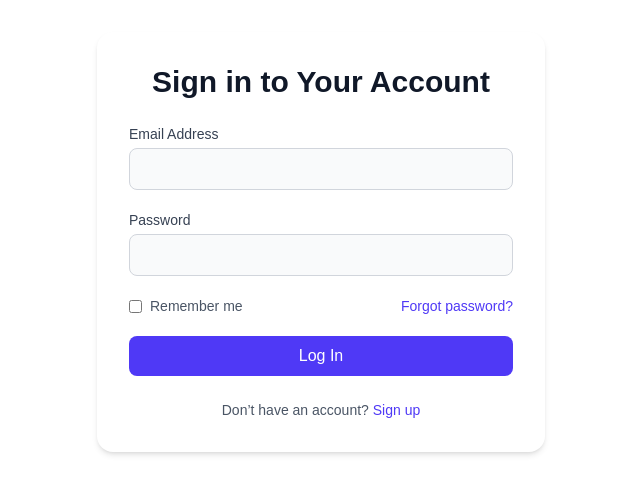
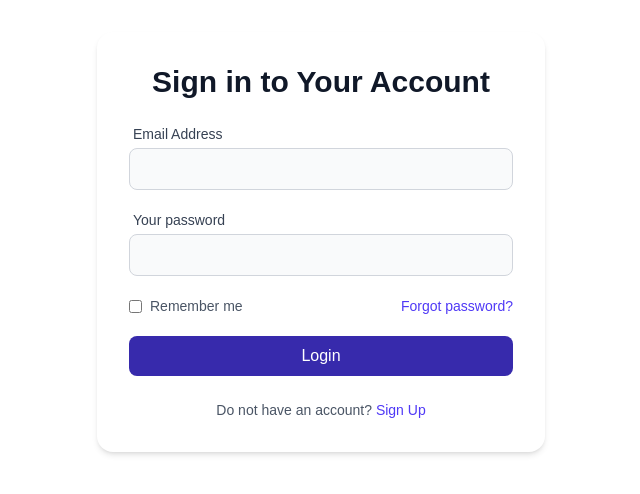
Before and after one commit to Anoop-Rajoriya/next-auth, a Next.js app: page /login in a window 1280 px wide. Shown: the top 494 px of the page, without its empty margins (319-959 px from the left). Built offline with nearby package versions, Linux system fonts and the light colour scheme.

Commit message:
Add Login Form Ui

```diff
--- a/src/app/(site)/login/page.js
+++ b/src/app/(site)/login/page.js
@@ -1,51 +1,67 @@
+"use client";
+
 import Link from "next/link";
-import React from "react";
+import React, { useState, useEffect } from "react";
+import Input from "@/components/Input";
+import FormButton from "@/components/FormButton";
 
 function page() {
+  const [user, setUser] = useState({
+    email: "",
+    password: "",
+  });
+  const [errors, setErrors] = useState({
+    email: null,
+    password: null,
+  });
+  const [error, setError] = useState(null);
+  const [formState, setFormState] = useState("disable");
+
+  const onInput = (name, value) =>
+    setUser((pre) => ({ ...pre, [name]: value }));
+
+  function onSubmit(event) {
+    event.preventDefault();
+  }
+
+  useEffect(
+    function () {
+      const isReadyToSignUp =
+        user.email.trim().length && user.password.trim().length;
+
+      if (isReadyToSignUp) {
+        setFormState("enable");
+        setErrors({ name: null, email: null, password: null });
+        setError(null);
+      }
+    },
+    [user]
+  );
+
   return (
     <div className="w-full max-w-md p-8 bg-white dark:bg-gray-900 rounded-2xl shadow-md mx-auto my-8">
-      {/* Title */}
       <h2 className="text-3xl font-bold text-center text-gray-900 dark:text-white mb-6">
         Sign in to Your Account
       </h2>
 
-      {/* Form */}
-      <form className="space-y-5">
-        {/* Email */}
-        <div>
-          <label
-            htmlFor="email"
-            className="block text-sm font-medium text-gray-700 dark:text-gray-300"
-          >
-            Email Address
-          </label>
-          <input
-            id="email"
-            name="email"
-            type="email"
-            required
-            className="mt-1 block w-full px-4 py-2 rounded-lg border border-gray-300 dark:border-gray-700 bg-gray-50 dark:bg-gray-800 text-gray-900 dark:text-gray-100 focus:ring-2 focus:ring-indigo-500 focus:outline-none"
-          />
-        </div>
+      <form onSubmit={onSubmit} className="space-y-5">
+        <Input
+          type="email"
+          name="email"
+          label="Email Address"
+          value={user.email}
+          onChange={onInput}
+          error={errors.email}
+        />
+        <Input
+          type="password"
+          name="password"
+          label="Your password"
+          value={user.password}
+          onChange={onInput}
+          error={errors.email}
+        />
 
-        {/* Password */}
-        <div>
-          <label
-            htmlFor="password"
-            className="block text-sm font-medium text-gray-700 dark:text-gray-300"
-          >
-            Password
-          </label>
-          <input
-            id="password"
-            name="password"
-            type="password"
-            required
-            className="mt-1 block w-full px-4 py-2 rounded-lg border border-gray-300 dark:border-gray-700 bg-gray-50 dark:bg-gray-800 text-gray-900 dark:text-gray-100 focus:ring-2 focus:ring-indigo-500 focus:outline-none"
-          />
-        </div>
-
-        {/* Remember Me + Forgot Password */}
         <div className="flex items-center justify-between text-sm">
           <label className="flex items-center space-x-2 text-gray-600 dark:text-gray-300">
             <input
@@ -61,25 +77,17 @@ function page() {
             Forgot password?
           </Link>
         </div>
-
-        {/* Login Button */}
-        <button
-          type="submit"
-          className="w-full px-4 py-2 rounded-lg bg-indigo-600 text-white font-medium hover:bg-indigo-700 dark:bg-indigo-500 dark:hover:bg-indigo-600 focus:outline-none focus:ring-2 focus:ring-indigo-500"
-        >
-          Log In
-        </button>
+        <FormButton type="submit" label="Login" formState={formState} />
       </form>
-
       {/* Divider */}
       <div className="mt-6 flex items-center justify-center">
         <span className="text-sm text-gray-600 dark:text-gray-400">
-          Don’t have an account?{" "}
+          Do not have an account?{" "}
           <Link
             href="/register"
             className="text-indigo-600 dark:text-indigo-400 hover:underline"
           >
-            Sign up
+            Sign Up
           </Link>
         </span>
       </div>
```
Also changed, not shown: src/app/api/login/route.js (added).
